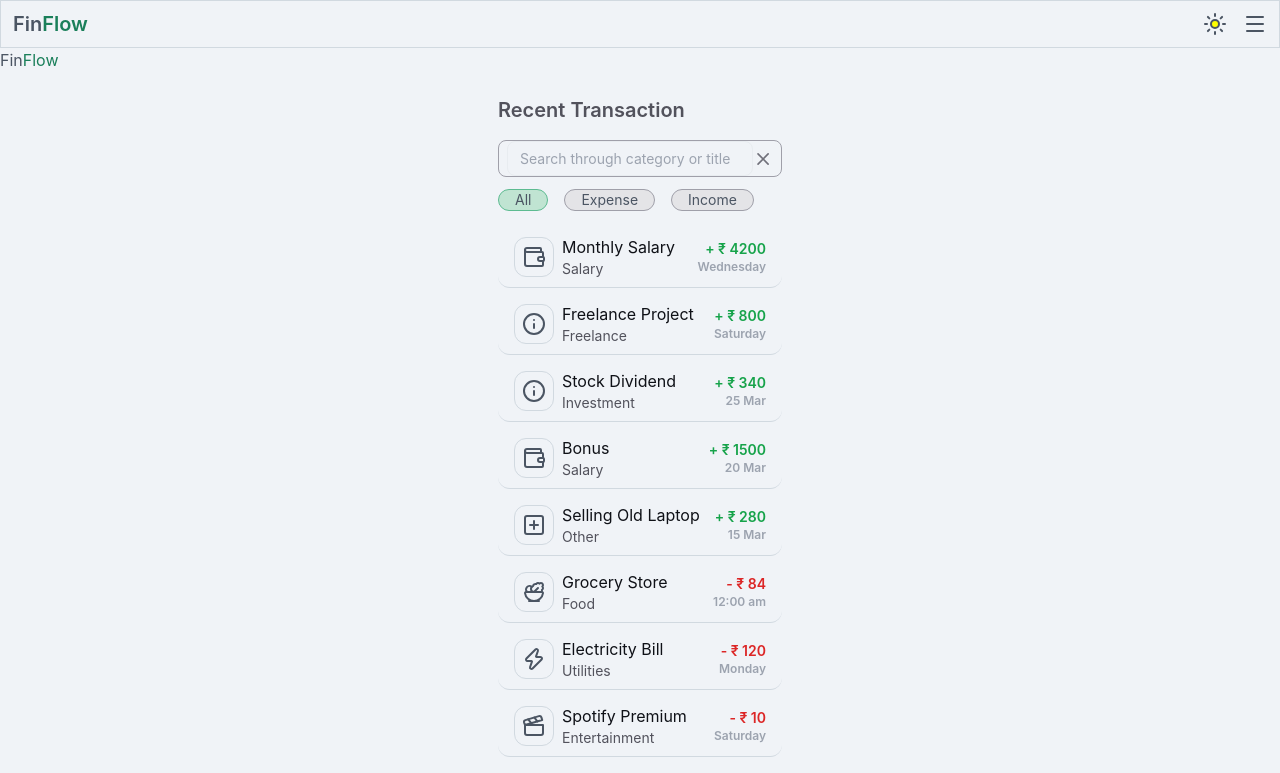
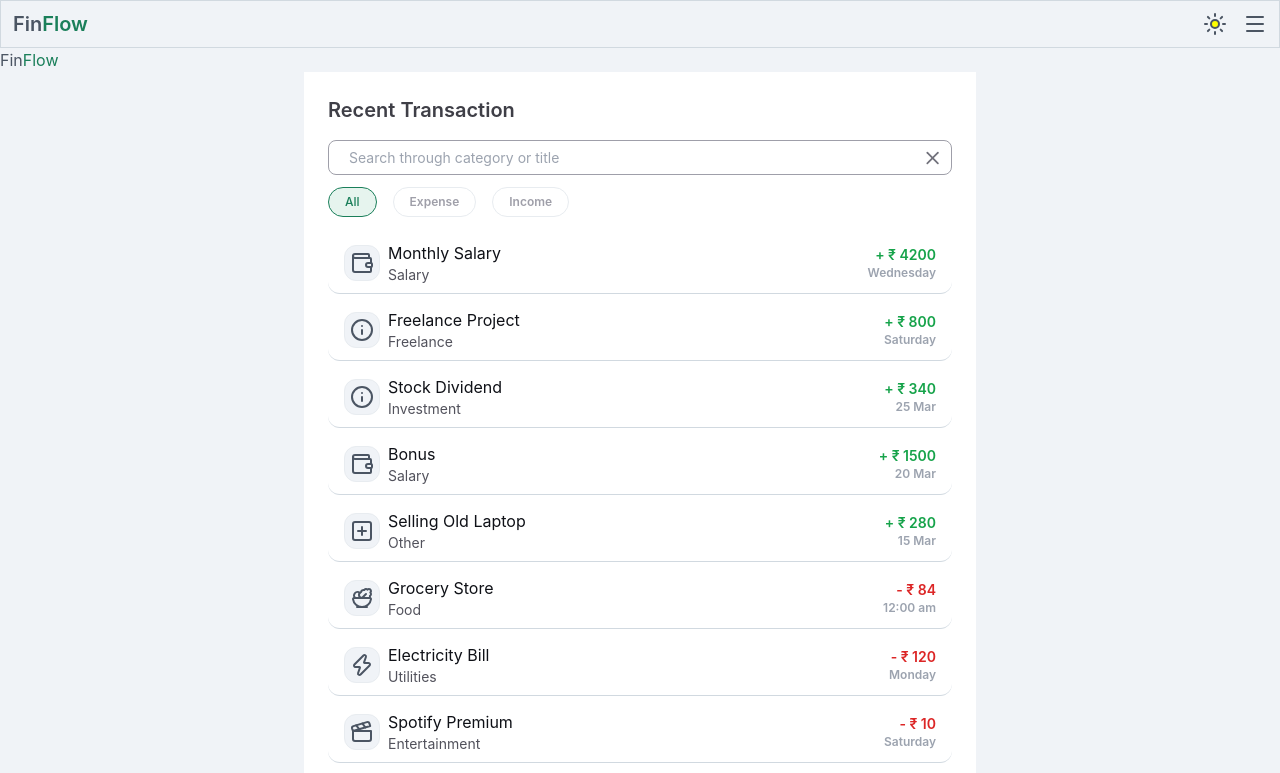
Before and after one commit to RahulSBytes/FinFine, a React (Vite) app: page /transactions in a window 1280 px wide. Shown: the top 773 px of the page. Built offline with nearby package versions, Linux system fonts and the light colour scheme.

Commit message:
style: improve Insight page UI

```diff
--- a/src/components/pages/Dashboard.tsx
+++ b/src/components/pages/Dashboard.tsx
@@ -56,8 +56,8 @@ function Dashboard() {
                 key={id}
                 className="flex items-center gap-3 p-3 rounded-lg hover:bg-surface-2 transition-colors duration-200"
               >
-                {/* Icon */}
-                <div className="w-9 h-9 rounded-lg bg-surface-2 border border-default flex-center flex-shrink-0">
+
+                <div className="w-9 h-9 rounded-lg bg-surface-2 border border-default flex-center shrink-0">
                   <span className="text-base">{getIcon(category)}</span>
                 </div>
 
@@ -70,7 +70,7 @@ function Dashboard() {
                 </div>
 
 
-                <div className="flex flex-col items-end flex-shrink-0">
+                <div className="flex flex-col items-end shrink-0">
                   <span className={`text-body-sm font-semibold ${type === "income" ? "text-income" : "text-expense"}`}>
                     {type === "income" ? "+" : "-"}${amount}
                   </span>
--- a/src/components/pages/Insight.tsx
+++ b/src/components/pages/Insight.tsx
@@ -19,33 +19,44 @@ const colors = ["#FA9538", "#6687FC", "#17B99C", "#FE5656"];
 
 function Insight() {
   return (
-    <div className="flex gap-4 flex-col px-8 mb-8">
-      <h2 className="text-xl font-semibold text-zinc-600 mt-6">Insights</h2>
+    <div className="flex gap-4 flex-col p-4 lg:p-6 max-w-4xl min-w-3xl mx-auto">
 
-      <div className="grid sm:grid-cols-3 gap-2">
+      <h3 className="text-xl font-semibold text-zinc-700 mb-4">
+        Recent Transaction
+      </h3>
+
+      <div className="grid sm:grid-cols-3 gap-3">
         {data2.map(({ title, highlight, conclution, part }) => (
-          <SquareShapes className="grid gap-1" key={title}>
-            <h4>{title}</h4>
-            <span className="text-sm text-zinc-600">{highlight}</span>
-            <p>{conclution}</p>
+          <SquareShapes className="flex flex-col gap-2" key={title}>
+            <span className="text-label text-muted">{title}</span>
+            <span className="text-h3 text-heading font-bold">{highlight}</span>
+            <span className="text-body-sm text-muted">{conclution}</span>
             <ProgressRow part={part} total={100} color={"#17B99C"} />
           </SquareShapes>
         ))}
       </div>
-      <div>
-        <SquareShapes>
-          <h3 className="mb-2">Balance Trend</h3>
-          <div className="px-3">
-            {monthlySpend.map(({ month, part, amount }, idx) => (
-              <div key={month} className="flex w-full items-center gap-3">
-                <span className="font-semibold">{month}</span>
+
+      <SquareShapes>
+        <h3 className="text-body-md font-semibold text-heading mb-4">
+          Monthly Spending
+        </h3>
+        <div className="flex flex-col gap-3">
+          {monthlySpend.map(({ month, part, amount }, idx) => (
+            <div key={month} className="flex items-center gap-3">
+              <span className="text-body-sm font-medium text-muted w-8 shrink-0">
+                {month}
+              </span>
+              <div className="flex-1">
                 <ProgressRow part={part} total={100} color={colors[idx]} />
-                <span> &#8377; {amount}</span>
               </div>
-            ))}
-          </div>
-        </SquareShapes>
-      </div>
+              <span className="text-body-sm font-semibold text-heading w-20 text-right shrink-0">
+                &#8377; {amount}
+              </span>
+            </div>
+          ))}
+        </div>
+      </SquareShapes>
+
     </div>
   );
 }
--- a/src/components/pages/Transaction.tsx
+++ b/src/components/pages/Transaction.tsx
@@ -1,7 +1,7 @@
 import { getIcon } from "../mini-components/getIcon";
 import { useTransactionStore } from "../../store/useTransactionStore";
 import { useState } from "react";
-import { Search, X } from "lucide-react";
+import { X } from "lucide-react";
 import { formatTransactionDate } from "../../helpers/timeformater";
 
 type Filter = "all" | "income" | "expense";
@@ -23,8 +23,8 @@ function Transaction() {
   });
 
   return (
-    <div className="max-w-4xl sm:m-auto p-6 flex-1">
-      <h3 className="text-xl font-semibold text-zinc-600 mb-4">
+    <div className="max-w-6xl min-w-2xl sm:m-auto p-6 flex-1 bg-white">
+      <h3 className="text-xl font-semibold text-zinc-700 mb-4">
         Recent Transaction
       </h3>
       <div>
@@ -33,10 +33,14 @@ function Transaction() {
             value={search}
             onChange={(e) => setSearch(e.target.value)}
             placeholder="Search through category or title"
-            className="input-base w-full h-full "
+            className="input-base bg-transparent border-0 w-full h-full "
             type="text"
           />
-          <X size={22} onClick={()=>setSearch("")} className="text-zinc-500  cursor-pointer"/>
+          <X
+            size={22}
+            onClick={() => setSearch("")}
+            className="text-zinc-500  cursor-pointer"
+          />
         </div>
 
         <div className="flex gap-4 mb-4 mt-3">
@@ -44,11 +48,12 @@ function Transaction() {
             <span
               key={el}
               onClick={() => setResultType(el.toLowerCase())}
-              className={`border h-fit text-sm cursor-pointer rounded-full px-4 hover:bg-brand-100 ${
-                resultType === el.toLowerCase()
-                  ? "bg-brand-100 border-brand-300"
-                  : "border-zinc-400 bg-zinc-200"
-              }`}
+              className={`text-body-sm px-4 py-1.5 rounded-full border transition-colors duration-200 cursor-pointer
+            ${
+              resultType === el.toLowerCase()
+                ? "bg-brand-subtle border-brand-500 text-brand font-medium"
+                : "border-default text-zinc-400 font-semibold hover:bg-surface-2"
+            }`}
             >
               {el}
             </span>
@@ -62,7 +67,7 @@ function Transaction() {
               key={id}
               className="border-b border-strong  px-4 py-2 flex-center gap-2 rounded-lg"
             >
-              <div className="border border-strong w-10 aspect-square flex-center h-fit rounded-lg">
+              <div className="w-9 h-9 rounded-lg bg-surface-2 border border-default flex-center shrink-0">
                 {getIcon(category)}
               </div>
               <div className="flex flex-col flex-1">
@@ -75,7 +80,9 @@ function Transaction() {
                 >
                   {type == "income" ? "+" : "-"} &#8377; {amount}
                 </span>
-                <span className="text-muted text-xs font-semibold">{formatTransactionDate(date)}</span>
+                <span className="text-muted text-xs font-semibold">
+                  {formatTransactionDate(date)}
+                </span>
               </div>
             </div>
           ),
```
